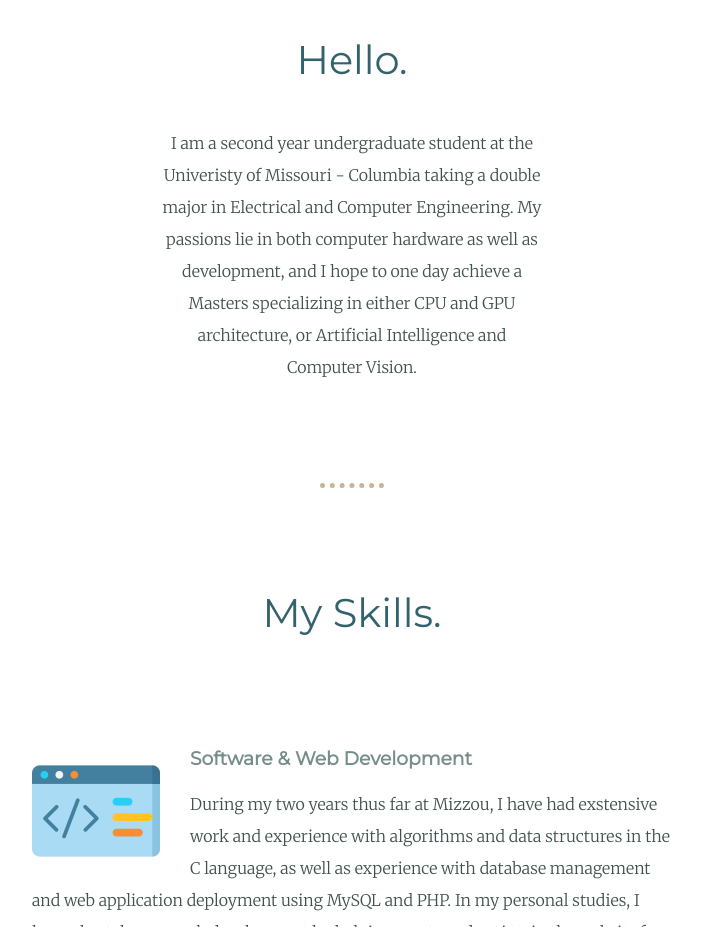
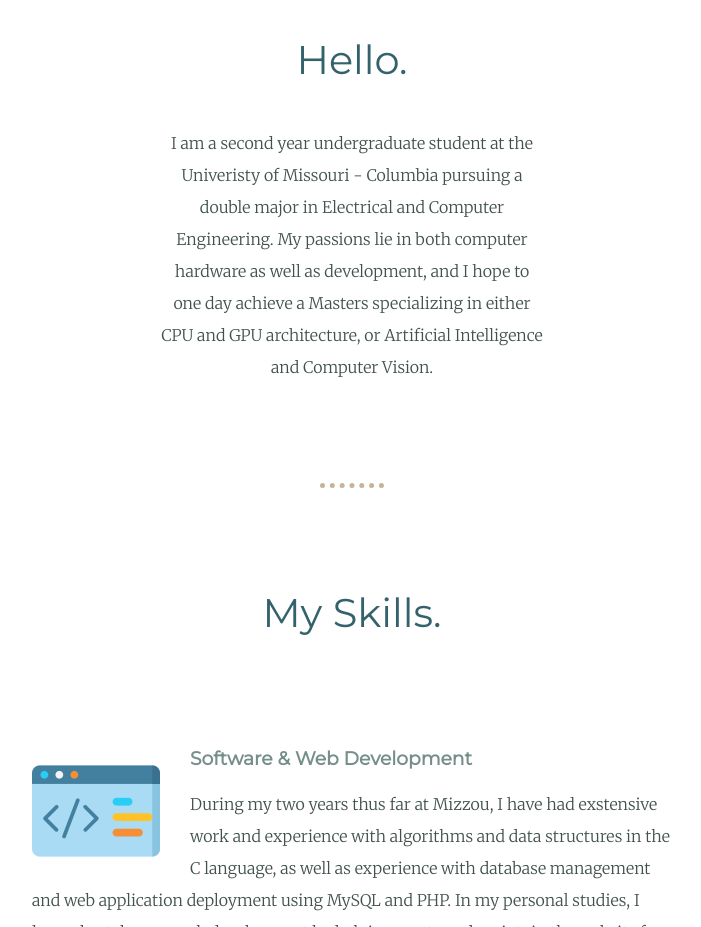
Before and after one commit to cameron-ellis/personal-site, a plain HTML site: page index.html in a window 1280 px wide. Shown: the part 1050-1977 px from the top of the page, without its empty margins (288-989 px from the left). Drawn offline with nearby package versions, Linux system fonts and the light colour scheme.

Commit message:
change taking to pursuing in intro paragraph

```diff
--- a/index.html
+++ b/index.html
@@ -23,7 +23,7 @@
           <div class="profile">
             <img src="images/propic-resizedimage.png" alt="profile-pic">
             <h2>Hello.</h2>
-            <p class="intro">I am a second year undergraduate student at the Univeristy of Missouri - Columbia taking a double major in Electrical and Computer Engineering. My passions lie in both computer hardware as well as development, and I hope to one day achieve a Masters specializing in either CPU and GPU architecture, or Artificial Intelligence and Computer Vision.</p>
+            <p class="intro">I am a second year undergraduate student at the Univeristy of Missouri - Columbia pursuing a double major in Electrical and Computer Engineering. My passions lie in both computer hardware as well as development, and I hope to one day achieve a Masters specializing in either CPU and GPU architecture, or Artificial Intelligence and Computer Vision.</p>
           </div>
           <hr>
           <div class="skills">
```
